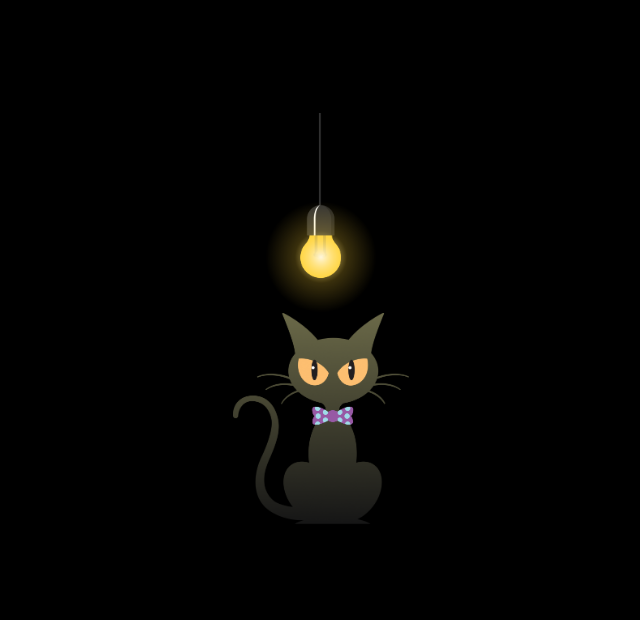
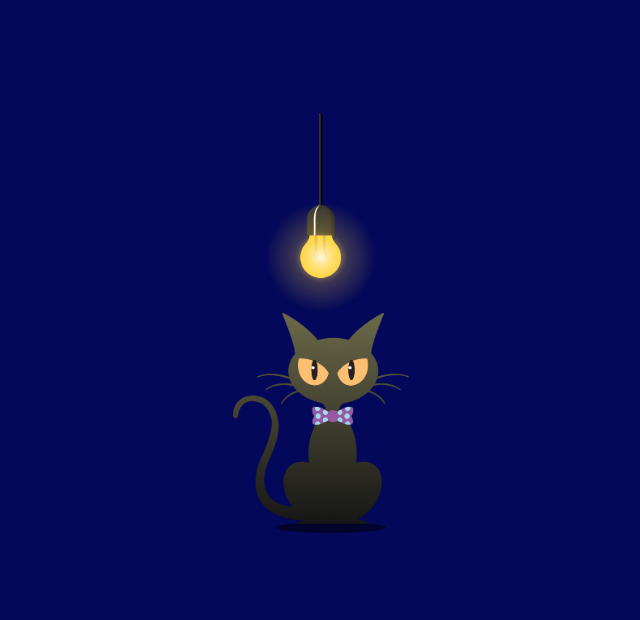
Before and after one commit to Shabeena-18/CatEyes, a plain HTML site: page index.html in a window 1280 px wide. Shown: the top 620 px of the page, without its empty margins (319-959 px from the left). Drawn offline with nearby package versions, Linux system fonts and the light colour scheme.

Commit message:
added blue background

```diff
--- a/style.css
+++ b/style.css
@@ -1,5 +1,5 @@
 .containers{
-    background-color: black;
+    background-color: rgb(4, 8, 90);
     height:100vh;
     display: flex;
     flex-direction: column;
```
